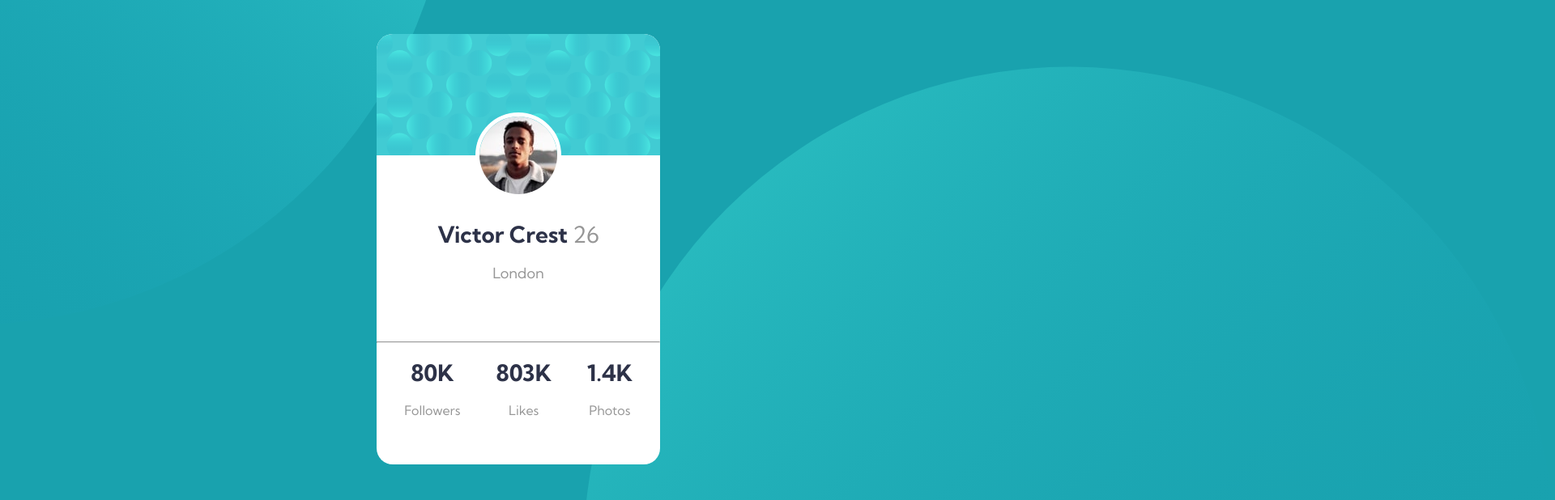
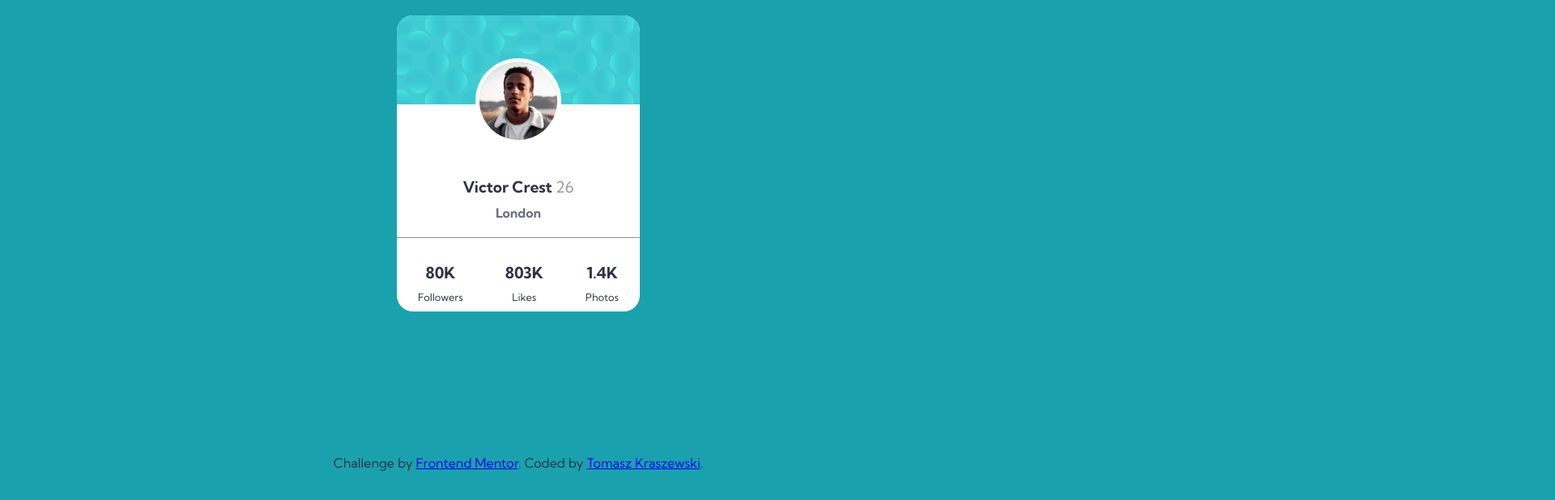
Before and after one commit to tomasszz/Profile-card-challenge, a plain HTML site: page index.html in a window 1280 px wide. Shown: the part 158-776 px from the top of the page at 81% size, 1920 px wide, since content can reach past the window. Drawn offline with Linux system fonts and the light colour scheme.

Commit message:
Updated code with Flexbox

```diff
--- a/css/style.css
+++ b/css/style.css
@@ -1,112 +1,86 @@
+* {
+  box-sizing: border-box;
+  margin: 0;
+  padding: 0;
+}
+
 body {
-  margin: 0;
   text-align: center;
   background-color: #19a2ae;
   font-family: 'Kumbh Sans', sans-serif;
   color: #2d3248;
+}
+
+h1 {
+  font-size: 1.2rem;
+  font-weight: 700;
+  margin: 10px 0;
+}
+
+h2 {
+  color: #6a6f81;
+  font-size: 1rem;
+  font-weight: 700;
+}
+
+p{
+  font-size: 0.8rem;
+  font-weight: 400;
+  margin: 10px 0;
+}
+
+hr {
+  border-top: 1px solid #969696;
+  margin: 20px 0;
+}
+
+.age {
+  color: #969696;
+  font-weight: 400;
+}
+
+.container {
+  min-height: 90vh;
+  display: flex;
+  align-items: center;
+  justify-content: center;
+}
+
+.card {
+  display: flex;
+  flex-flow: column;
+  min-height: 150px;
+  width: 300px;
+  border-radius: 20px;
+  background-color: #fff;
+  position: relative;
   overflow: hidden;
 }
 
-ul {
-  list-style: none;
-  padding: 0;
-  margin: 0;
-}
-
-li {
-  margin: 0 20px;
-  padding: 0;
-}
-
-h1 {
-  font-size: 28px;
-  font-weight: 700;
-}
-
-hr {
-  margin: 0;
-  color: #6a6f81;
-}
-
-p {
-  font-size: 18px;
-  color: #969696;
-  font-weight: 400;
-  margin: 0;
-}
-
-.top-circle {
-  position: absolute;
-  height: 150vh;
-  width: auto;
-  top: -80vh;
-  left: -50vw;
-}
-
-.bottom-circle {
-  position: absolute;
-  height: 150vh;
-  width: auto;
-  bottom: -80vh;
-  right: -50vw;
-}
-.container {
-  background-color: #ffffff;
-  border-radius: 20px;
-  width: 350px;
-  position: relative;
-  overflow: hidden;
-  margin: 25vh auto 50px;
-}
-
 .top {
-  height: 150px;
+  min-height: 50px;
+  width: 100%;
   background-image: url(../images/bg-pattern-card.svg);
-  background-size: cover;
+  margin-bottom: 80px;
 }
 
 .middle {
-  height: 150px;
-  margin: 0;
+  min-height: 50px;
+  display: flex;
+  flex-flow: column;
+}
+
+.photo {
+  border: solid 5px #fff;
+  border-radius: 100%;
+  position: relative;
+  top: 53px;
 }
 
 .bottom {
-  height: 150px;
-  margin: 0;
+  min-height: 50px;
+  font-size: 0.8rem;
+  font-weight: 400;
+  display: flex;
+  justify-content: space-around;
 }
-
-.photo {
-  border-radius: 100%;
-  border: solid #ffffff 5px;
-  margin-top: 97px;
-}
-
-.item {
-  font-weight: 700;
-}
-
-.stat {
-  display: inline-block;
-}
-
-.name {
-  margin-top: 80px;
-}
-
-.age {
-  font-weight: 400;
-  color: #969696;
-}
-
-.value {
-  color: #969696;
-}
-
-.attribution {
-  font-size: 11px;
-  text-align: center;
-}
-
-.attribution a {
-  color: #3e52a3;
-}
--- a/index.html
+++ b/index.html
@@ -15,40 +15,35 @@
 </head>
 
 <body>
-    <img class="top-circle" src="images/bg-pattern-top.svg" alt="top circle">
-    <img class="bottom-circle" src="images/bg-pattern-bottom.svg" alt="bottom circle">
   <div class="container">
+
+    <div class="card">
+
       <div class="top">
-        <div class="photo-holder">
-          <img class="photo" src="images/image-victor.jpg" alt="">
+        <img class="photo" src="images/image-victor.jpg" alt="victor img">
+      </div>
+
+      <div class="middle">
+        <h1>Victor Crest <span class="age">26</span></h1>
+        <h2>London</h2>
+      </div>
+
+      <hr />
+
+      <div class="bottom">
+        <div class="stat">
+          <h1>80K</h1>
+          <p>Followers</p>
+        </div>
+        <div class="stat">
+          <h1>803K</h1>
+          <p>Likes</p>
+        </div>
+        <div class="stat">
+          <h1>1.4K</h1>
+          <p>Photos</p>
         </div>
       </div>
-      <div class="middle">
-        <h1 class="name">Victor Crest <span class="age">26</span></h1>
-        <p class="city">London</p>
-      </div>
-      <hr>
-      <div class="bottom">
-        <ul class="stats">
-          <div class="stat">
-            <li class="item">
-              <h1>80K</h1>
-            </li>
-            <li class="value">Followers</li>
-          </div>
-          <div class="stat">
-            <li class="item">
-              <h1>803K</h1>
-            </li>
-            <li class="value">Likes</li>
-          </div>
-          <div class="stat">
-            <li class="item">
-              <h1>1.4K</h1>
-            </li>
-            <li class="value">Photos</li>
-          </div>
-        </ul>
     </div>
   </div>
   <div class="attribution">
```
Lines whose indentation alone changed are shown as unchanged.
